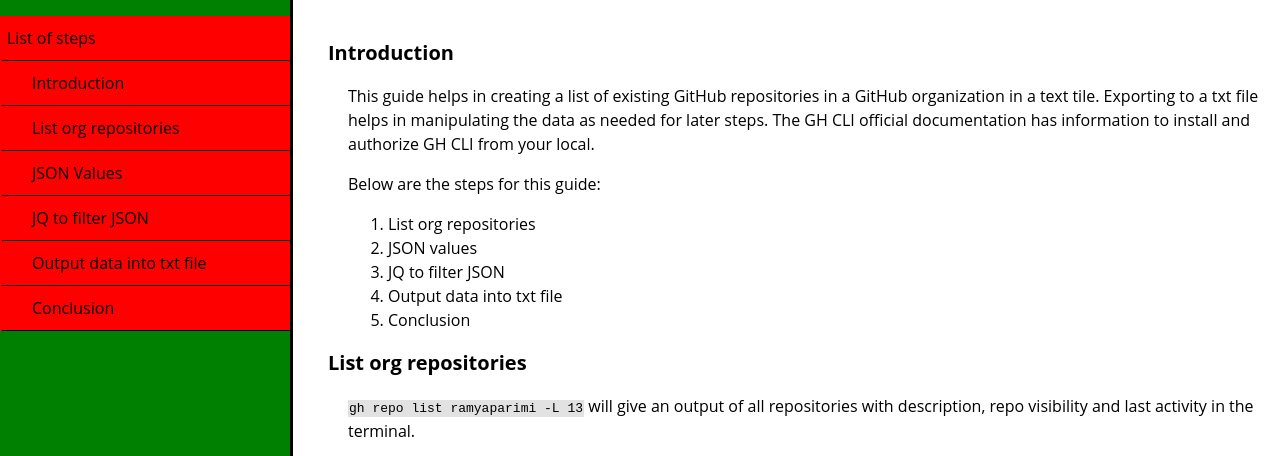
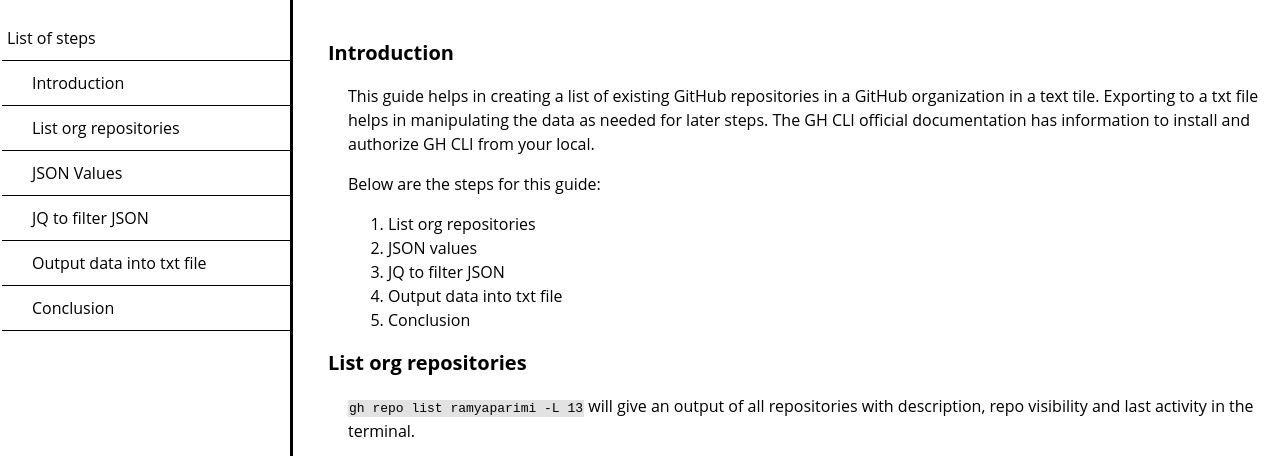
Before and after one commit to ramyaparimi/techincal-doc-page, a plain HTML site: page index.html in a window 1280 px wide. Shown: the top 456 px of the page. Drawn offline with Linux system fonts and the light colour scheme.

Commit message:
Update styles.css

```diff
--- a/styles.css
+++ b/styles.css
@@ -21,11 +21,9 @@ html, body {
   margin-bottom: 110px;
 }
 #navbar ul {
-  background: red;
   margin-left: -38px;
 }
 #navbar {
-  background: green;
   display: block;
   position: fixed;
   top: 0px;
```
